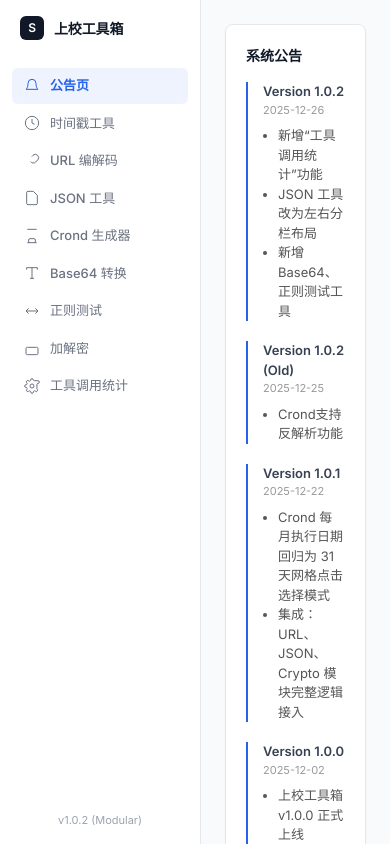
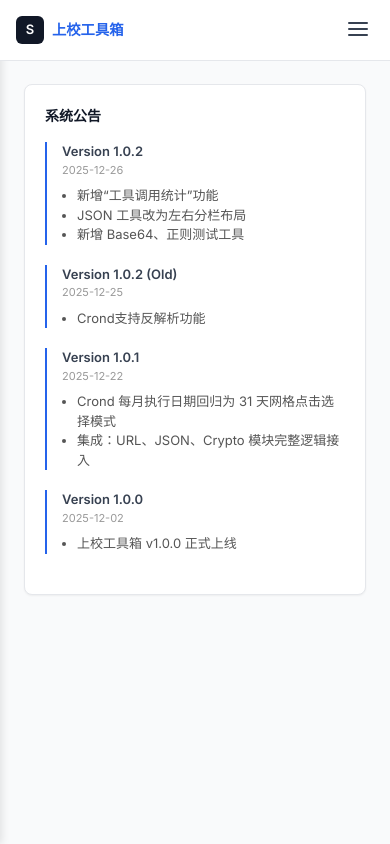
Before and after one commit to narcotics0507/Tools, a Vue app in the folder frontend/: page / in a window 390 px wide. Built offline with nearby package versions, Linux system fonts and the light colour scheme.

Commit message:
更新折线图

```diff
--- a/frontend/src/App.vue
+++ b/frontend/src/App.vue
@@ -11,6 +11,7 @@ import Base64Tool from './components/Base64Tool.vue'
 import RegexTool from './components/RegexTool.vue'
 
 const currentTab = ref('announcement')
+const isMobileMenuOpen = ref(false)
 
 const tabs = [
   { id: 'announcement', name: '公告页', icon: '<path d="M18 8A6 6 0 0 0 6 8c0 7-3 9-3 9h18s-3-2-3-9"></path>' },
@@ -36,21 +37,44 @@ const reportEvent = (tool, action, errorMsg = '') => {
     })
   }).catch(err => console.log('上报忽略'))
 }
+
+const toggleMobileMenu = () => {
+    isMobileMenuOpen.value = !isMobileMenuOpen.value
+}
+
+const selectTab = (id) => {
+    currentTab.value = id
+    isMobileMenuOpen.value = false // Close menu on selection
+}
 </script>
 
 <template>
   <div id="app-container">
-    <nav class="sidebar">
-      <div class="brand" @click="currentTab = 'announcement'">
+    <!-- Mobile Header -->
+    <div class="mobile-header">
+        <div class="brand-mobile">
+            <div class="brand-icon">S</div>
+            上校工具箱
+        </div>
+        <button class="menu-toggle" @click="toggleMobileMenu">
+            <svg xmlns="http://www.w3.org/2000/svg" width="24" height="24" viewBox="0 0 24 24" fill="none" stroke="currentColor" stroke-width="2" stroke-linecap="round" stroke-linejoin="round"><line x1="3" y1="12" x2="21" y2="12"></line><line x1="3" y1="6" x2="21" y2="6"></line><line x1="3" y1="18" x2="21" y2="18"></line></svg>
+        </button>
+    </div>
+
+    <!-- Mobile Overlay -->
+    <div v-if="isMobileMenuOpen" class="mobile-overlay" @click="isMobileMenuOpen = false"></div>
+
+    <nav class="sidebar" :class="{ 'mobile-open': isMobileMenuOpen }">
+      <div class="brand" @click="selectTab('announcement')">
         <div class="brand-icon">S</div>
         上校工具箱
       </div>
       <ul class="nav-menu">
-        <li v-for="tab in tabs" :key="tab.id" class="nav-item" :class="{ active: currentTab === tab.id }" @click="currentTab = tab.id">
+        <li v-for="tab in tabs" :key="tab.id" class="nav-item" :class="{ active: currentTab === tab.id }" @click="selectTab(tab.id)">
           <svg viewBox="0 0 24 24" fill="none" stroke="currentColor" v-html="tab.icon"></svg> {{ tab.name }}
         </li>
       </ul>
-      <div style="padding:16px; font-size:11px; color:#9ca3af; text-align:center; margin-top: auto;">v1.0.2 (Modular)</div>
+      <div style="padding:16px; font-size:11px; color:#9ca3af; text-align:center; margin-top: auto;">v1.0.3 (Modular)</div>
     </nav>
 
     <main class="main-content">
@@ -66,3 +90,191 @@ const reportEvent = (tool, action, errorMsg = '') => {
     </main>
   </div>
 </template>
+
+<style>
+/* Global Resets & Variables */
+:root {
+  --primary: #2563eb;
+  --primary-hover: #1d4ed8;
+  --bg-page: #f3f4f6;
+  --bg-sidebar: #ffffff;
+  --bg-card: #ffffff;
+  --text-primary: #111827;
+  --text-secondary: #6b7280;
+  --border-color: #e5e7eb;
+  --accent: #f59e0b; /* Amber for highlights */
+  --radius-sm: 6px;
+  --radius-md: 8px;
+}
+
+body {
+  margin: 0;
+  font-family: 'Inter', -apple-system, BlinkMacSystemFont, "Segoe UI", Roboto, "Helvetica Neue", Arial, sans-serif;
+  background-color: var(--bg-page);
+  color: var(--text-primary);
+  -webkit-font-smoothing: antialiased;
+}
+
+#app-container {
+  display: flex;
+  min-height: 100vh;
+}
+
+/* Sidebar */
+.sidebar {
+  width: 260px;
+  background: var(--bg-sidebar);
+  border-right: 1px solid var(--border-color);
+  display: flex;
+  flex-direction: column;
+  position: fixed;
+  top: 0;
+  bottom: 0;
+  left: 0;
+  z-index: 50;
+  transition: transform 0.3s ease;
+}
+
+.brand {
+  height: 64px;
+  display: flex;
+  align-items: center;
+  padding: 0 24px;
+  font-size: 1.25rem;
+  font-weight: 700;
+  color: var(--primary);
+  border-bottom: 1px solid var(--border-color);
+  cursor: pointer;
+}
+
+.brand-icon {
+    width: 32px;
+    height: 32px;
+    background: var(--primary);
+    color: white;
+    border-radius: 8px;
+    display: flex;
+    align-items: center;
+    justify-content: center;
+    margin-right: 12px;
+    font-weight: 800;
+    font-size: 1.2rem;
+}
+
+.nav-menu {
+  list-style: none;
+  padding: 16px 12px;
+  margin: 0;
+  flex: 1;
+  overflow-y: auto;
+}
+
+.nav-item {
+  display: flex;
+  align-items: center;
+  padding: 12px 16px;
+  margin-bottom: 4px;
+  border-radius: var(--radius-sm);
+  cursor: pointer;
+  color: var(--text-secondary);
+  font-weight: 500;
+  transition: all 0.2s;
+  font-size: 0.95rem;
+}
+
+.nav-item svg {
+  width: 20px;
+  height: 20px;
+  margin-right: 12px;
+  stroke-width: 2;
+}
+
+.nav-item:hover {
+  background-color: #f9fafb;
+  color: var(--text-primary);
+}
+
+.nav-item.active {
+  background-color: #eff6ff; /* Light blue */
+  color: var(--primary);
+}
+
+/* Main Content */
+.main-content {
+  flex: 1;
+  margin-left: 260px; /* Width of sidebar */
+  padding: 32px;
+  max-width: 100%;
+}
+
+/* Mobile Specifics */
+.mobile-header {
+    display: none;
+    height: 60px;
+    background: white;
+    border-bottom: 1px solid var(--border-color);
+    align-items: center;
+    justify-content: space-between;
+    padding: 0 16px;
+    position: fixed;
+    top: 0;
+    left: 0;
+    right: 0;
+    z-index: 40;
+}
+
+.brand-mobile {
+    display: flex;
+    align-items: center;
+    font-weight: 700;
+    color: var(--primary);
+    font-size: 1.1rem;
+}
+.brand-mobile .brand-icon {
+    width: 28px;
+    height: 28px;
+    font-size: 1rem;
+    margin-right: 8px;
+}
+
+.menu-toggle {
+    background: none;
+    border: none;
+    color: var(--text-primary);
+    cursor: pointer;
+    padding: 4px;
+}
+
+.mobile-overlay {
+    display: none;
+    position: fixed;
+    top: 0;
+    left: 0;
+    right: 0;
+    bottom: 0;
+    background: rgba(0,0,0,0.5);
+    z-index: 45;
+}
+
+/* Responsive Media Queries */
+@media (max-width: 768px) {
+    .sidebar {
+        transform: translateX(-100%); /* Hide by default */
+        box-shadow: 2px 0 8px rgba(0,0,0,0.1);
+    }
+    .sidebar.mobile-open {
+        transform: translateX(0);
+    }
+    .main-content {
+        margin-left: 0;
+        margin-top: 60px; /* Header height */
+        padding: 16px;
+    }
+    .mobile-header {
+        display: flex;
+    }
+    .mobile-overlay {
+        display: block;
+    }
+}
+</style>
--- a/frontend/src/components/Stats.vue
+++ b/frontend/src/components/Stats.vue
@@ -95,7 +95,8 @@ const lineOptions = {
     maintainAspectRatio: false,
     scales: {
         y: {
-            ticks: { color: '#6b7280' },
+            beginAtZero: true,
+            ticks: { color: '#6b7280', stepSize: 1 },
             grid: { color: '#e5e7eb' }
         },
         x: {
@@ -106,6 +107,15 @@ const lineOptions = {
     plugins: {
         legend: {
             labels: { color: '#374151' }
+        }
+    },
+    elements: {
+        point: {
+            radius: 5,
+            hoverRadius: 7
+        },
+        line: {
+            tension: 0.4
         }
     }
 }
```
Lines whose indentation alone changed are shown as unchanged.
